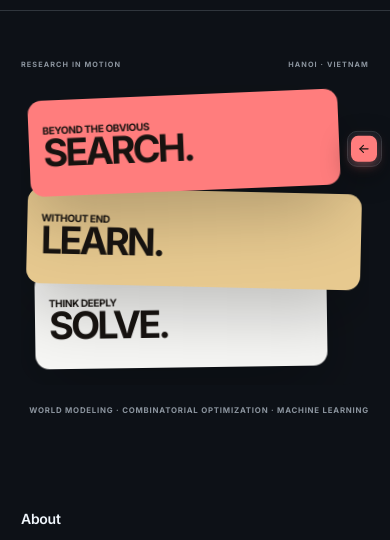
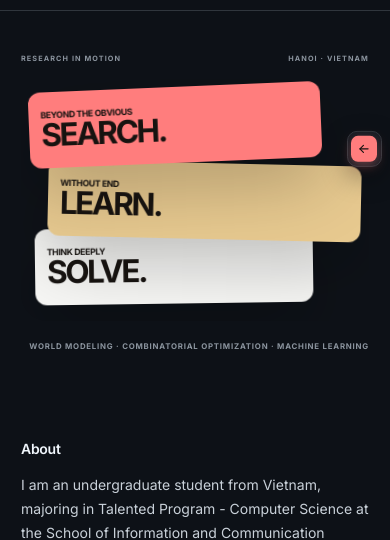
Before and after one commit to HaiAu2501/haiau2501.github.io, a website built with Vite: page index.html in a window 390 px wide. Shown: the part 273-813 px from the top of the page. Built offline with nearby package versions, Linux system fonts and the light colour scheme.

Commit message:
Tighten mobile hero and statement spacing

```diff
--- a/css/style.css
+++ b/css/style.css
@@ -3012,7 +3012,7 @@ body.lineage-mode .lineage-edge:hover .lineage-edge-arrow svg {
 
 @media (max-width: 600px) {
     .type-hero {
-        min-height: 440px;
+        min-height: 370px;
         margin-bottom: 2.5rem;
         padding-top: 0;
     }
@@ -3023,26 +3023,26 @@ body.lineage-mode .lineage-edge:hover .lineage-edge-arrow svg {
     }
 
     .type-card-stack {
-        height: 300px;
+        height: 242px;
     }
 
     .type-card {
-        min-height: 96px;
-        padding: 0.8rem 1rem;
-        border-radius: 14px;
+        min-height: 76px;
+        padding: 0.65rem 0.85rem;
+        border-radius: 12px;
     }
 
     .type-card span {
-        font-size: 0.72rem;
+        font-size: 0.62rem;
     }
 
     .type-card strong {
-        font-size: clamp(1.8rem, 10vw, 2.7rem);
-    }
-
-    .type-card-red { top: 10px; width: 89%; }
-    .type-card-champagne { top: 103px; width: 96%; }
-    .type-card-white { top: 196px; left: 4%; width: 84%; }
+        font-size: clamp(1.55rem, 8.5vw, 2.25rem);
+    }
+
+    .type-card-red { top: 8px; width: 84%; }
+    .type-card-champagne { top: 82px; width: 90%; }
+    .type-card-white { top: 156px; left: 4%; width: 80%; }
 
     .type-hero-caption {
         max-width: 100%;
@@ -3050,16 +3050,23 @@ body.lineage-mode .lineage-edge:hover .lineage-edge-arrow svg {
     }
 
     .statement-stack {
-        height: 128px;
-        margin-bottom: 2.5rem;
+        height: 92px;
+        margin-bottom: 2.25rem;
     }
 
     .statement-ribbon {
-        padding: 0.6rem 0;
-    }
-
-    .statement-ribbon-red { top: 1.15rem; }
-    .statement-ribbon-champagne { bottom: 1.15rem; }
+        padding: 0.52rem 0;
+    }
+
+    .statement-ribbon-red { top: 0.45rem; }
+    .statement-ribbon-champagne {
+        top: 2.72rem;
+        bottom: auto;
+    }
+
+    .statement-ribbon-track span {
+        font-size: 1.08rem;
+    }
 
     .publication-metrics {
         grid-template-columns: repeat(3, minmax(0, 1fr));
--- a/js/animations.js
+++ b/js/animations.js
@@ -99,8 +99,9 @@ function initHeroCards() {
         .from('.type-hero-caption', { autoAlpha: 0, y: 12, duration: 0.5 }, '-=0.45');
 
     entrance.eventCallback('onComplete', () => {
+        const mobile = window.matchMedia('(max-width: 600px)').matches;
+        const floatOffsets = mobile ? [-2, 16, -14] : [-4, 22, -18];
         cards.forEach((card, index) => {
-            const floatOffsets = [-4, 22, -18];
             gsap.to(card, {
                 y: floatOffsets[index],
                 duration: 2.4 + index * 0.35,
```
